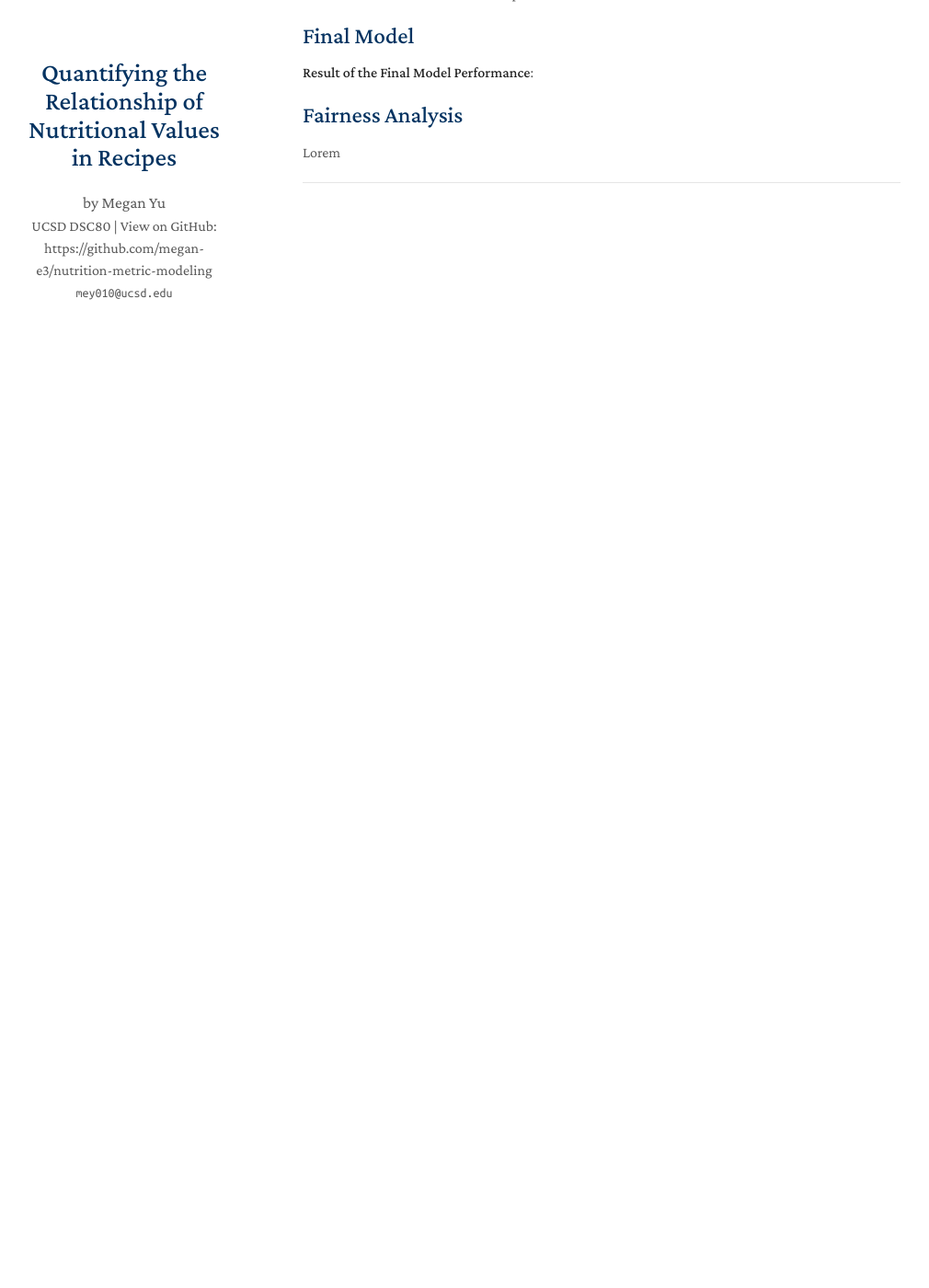
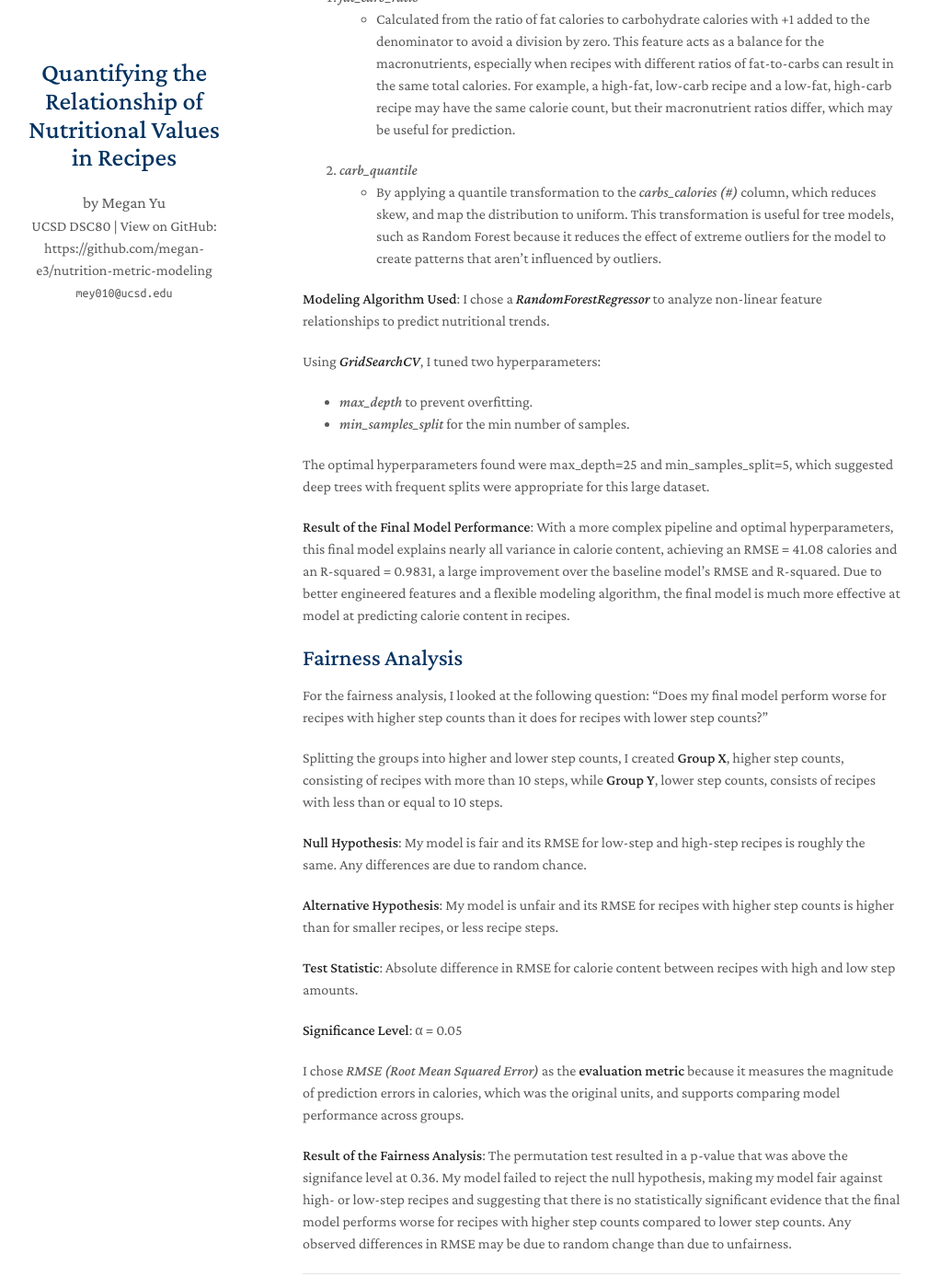
Before and after one commit to megan-e3/nutrition-metric-modeling, a Jekyll site: the page built from index.md, in a window 1280 px wide and 1400 px high, scrolled down 7045 px. Shown: the whole window at 92% size, without its empty margins (141-1151 px from the left). Built offline with Jekyll 4.4.1, drawn with Linux system fonts in a browser that asks for light colours; a style sheet for code colours, icons or effects is not loaded; our own code applies the rules of GitHub Pages for plain Markdown files; before the commit the page ends 7338 px from its top, so only the background shows below that; some of the changed text lies outside the part shown.

Commit message:
finished adding all sections

```diff
--- a/index.md
+++ b/index.md
@@ -51,7 +51,7 @@ This analysis examines the distribution of recipe steps. The histogram shows a r
 <iframe
     src="{{ '/assets/plots/nsteps_distribution.html' | relative_url }}"
     width="100%"
-    height="500"
+    height="450"
     style="border:none;">
 </iframe>
 
@@ -61,7 +61,7 @@ This analysis examines the relationship between recipe steps and protein content
 <iframe
     src="{{ '/assets/plots/avg_protein_step_distribution.html' | relative_url }}"
     width="100%"
-    height="500"
+    height="450"
     style="border:none;">
 </iframe>
 
@@ -99,7 +99,7 @@ Next, rating and minutes.
 <iframe
     src="{{ '/assets/plots/fig_mar_mins_distribution.html' | relative_url }}"
     width="100%"
-    height="500"
+    height="450"
     style="border:none;">
 </iframe>
 
@@ -150,10 +150,40 @@ The model serves as a reasonable baseline for comparison against a more feature-
 
 ## Final Model
 
-**Result of the Final Model Performance**:
+In addition to the previous two features, I engineered two new features from the *total fat (PDV)* and *carbohydrates (PDV)* columns:
+
+1. *fat_carb_ratio*
+- Calculated from the ratio of fat calories to carbohydrate calories with +1 added to the denominator to avoid a division by zero. This feature acts as a balance for the macronutrients, especially when recipes with different ratios of fat-to-carbs can result in the same total calories. For example, a high-fat, low-carb recipe and a low-fat, high-carb recipe may have the same calorie count, but their macronutrient ratios differ, which may be useful for prediction.
+
+2. *carb_quantile*
+- By applying a quantile transformation to the *carbs_calories (#)* column, which reduces skew, and map the distribution to uniform. This transformation is useful for tree models, such as Random Forest because it reduces the effect of extreme outliers for the model to create patterns that aren't influenced by outliers.
+
+**Modeling Algorithm Used**: I chose a ***RandomForestRegressor*** to analyze non-linear feature relationships to predict nutritional trends.
+
+Using ***GridSearchCV***, I tuned two hyperparameters:
+- *max_depth* to prevent overfitting.
+- *min_samples_split* for the min number of samples.
+
+The optimal hyperparameters found were max_depth=25 and min_samples_split=5, which suggested deep trees with frequent splits were appropriate for this large dataset.
+
+**Result of the Final Model Performance**: With a more complex pipeline and optimal hyperparameters, this final model explains nearly all variance in calorie content, achieving an RMSE = 41.08 calories and an R-squared = 0.9831, a large improvement over the baseline model's RMSE and R-squared. Due to better engineered features and a flexible modeling algorithm, the final model is much more effective at model at predicting calorie content in recipes.
 
 ## Fairness Analysis
 
-Lorem
+For the fairness analysis, I looked at the following question: "Does my final model perform worse for recipes with higher step counts than it does for recipes with lower step counts?"
+
+Splitting the groups into higher and lower step counts, I created **Group X**, higher step counts, consisting of recipes with more than 10 steps, while **Group Y**, lower step counts, consists of recipes with less than or equal to 10 steps.
+
+**Null Hypothesis**: My model is fair and its RMSE for low-step and high-step recipes is roughly the same. Any differences are due to random chance.
+
+**Alternative Hypothesis**: My model is unfair and its RMSE for recipes with higher step counts is higher than for smaller recipes, or less recipe steps.
+
+**Test Statistic**: Absolute difference in RMSE for calorie content between recipes with high and low step amounts.
+
+**Significance Level**: α = 0.05
+
+I chose *RMSE (Root Mean Squared Error)* as the **evaluation metric** because it measures the magnitude of prediction errors in calories, which was the original units, and supports comparing model performance across groups.
+
+**Result of the Fairness Analysis**: The permutation test resulted in a p-value that was above the signifance level at 0.36. My model failed to reject the null hypothesis, making my model fair against high- or low-step recipes and suggesting that there is no statistically significant evidence that the final model performs worse for recipes with higher step counts compared to lower step counts. Any observed differences in RMSE may be due to random change than due to unfairness.
 
 ---
```
